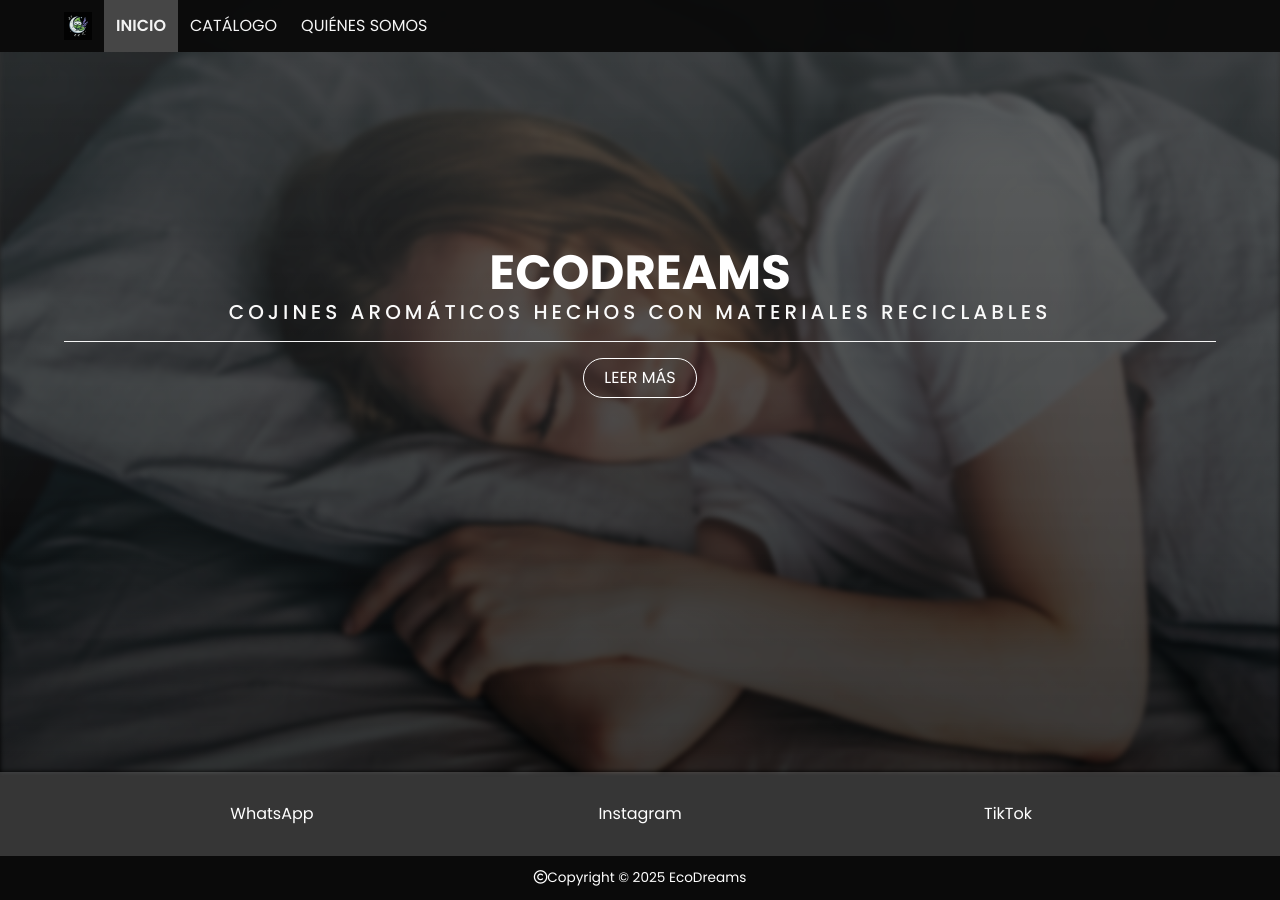
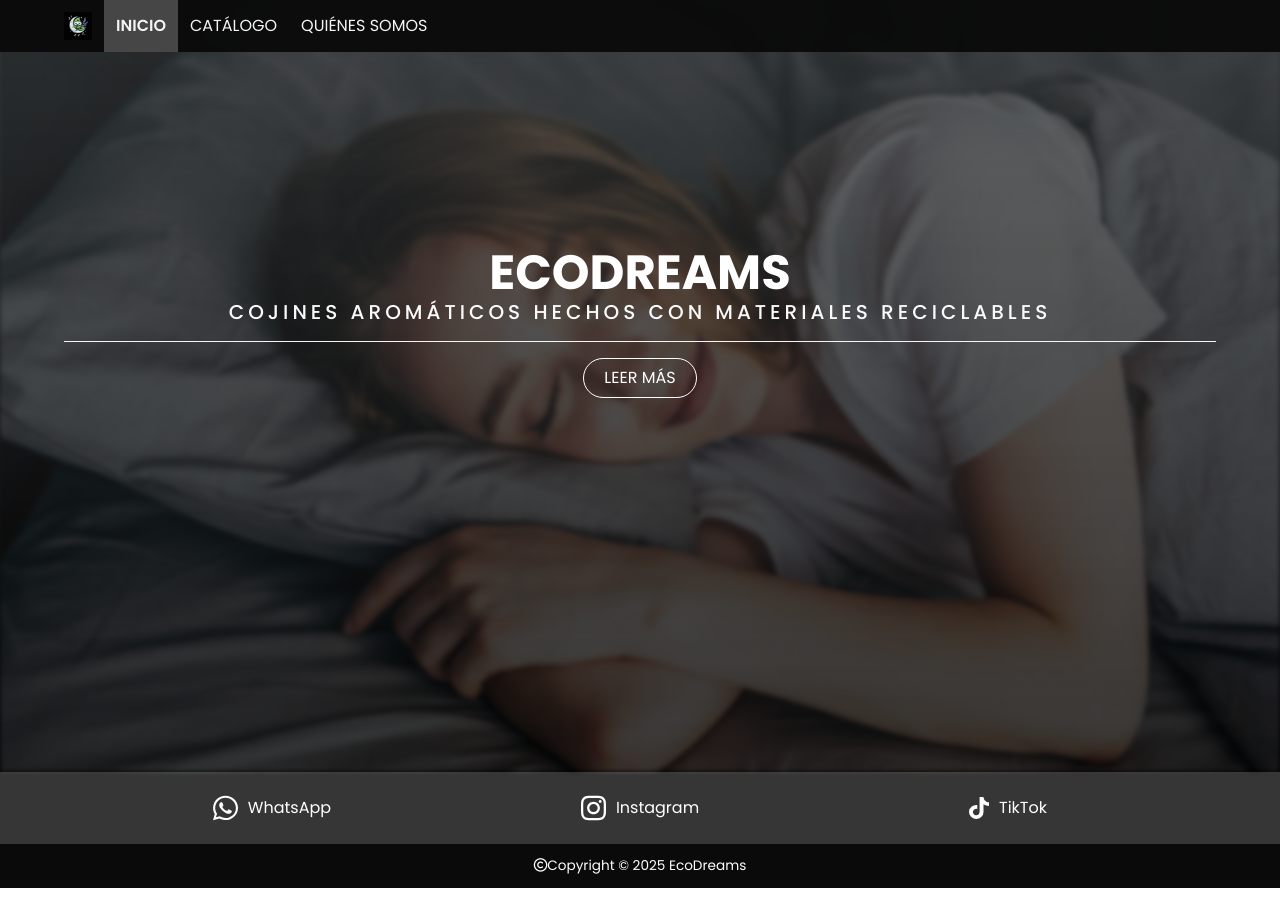
Before and after one commit to ecodreams/ecodreams.github.io, a Jekyll site: the page built from index.md, in a window 1280 px wide and 900 px high, scrolled down 128 px. Built offline with Jekyll 4.4.1, drawn with Linux system fonts in a browser that asks for light colours; nearby versions of some CDN libraries.

Commit message:
Delete unused images and add footer icons

```diff
--- a/_includes/footer.html
+++ b/_includes/footer.html
@@ -5,24 +5,27 @@
       <a
         href="https://wa.me/{{site.whatsapp_number}}"
         target="_blank"
-        class="column has-text-white"
+        class="column has-text-white is-flex icon icons-gap"
       >
+        <img width="25px" src="{{ '/assets/images/whatsapp-icon.svg' | relative_url }}" />
         WhatsApp
       </a>
       {% endunless %} {% unless site.instagram_username == %}
       <a
         href="http://www.instagram.com/{{site.instagram_username}}"
         target="_blank"
-        class="column has-text-white"
+        class="column has-text-white is-flex icon icons-gap"
       >
+        <img width="25px" src="{{ '/assets/images/instagram-icon.svg' | relative_url }}" />
         Instagram
       </a>
       {% endunless %} {% unless site.tiktok_username == %}
       <a
         href="http://www.tiktok.com/@{{site.tiktok_username}}"
         target="_blank"
-        class="column has-text-white"
+        class="column has-text-white is-flex icon icons-gap"
       >
+      <img width="20px" src="{{ '/assets/images/tiktok-icon.svg' | relative_url }}" />
         TikTok
       </a>
       {% endunless %}
--- a/_includes/navbar.html
+++ b/_includes/navbar.html
@@ -6,11 +6,6 @@
 >
   <div class="container">
     <div class="navbar-brand">
-      <!-- <a class="navbar-item"
-                href="{% if page.layout == 'default' %}{{site.url}}{{site.baseurl}}/#{% else %}{{site.url}}{{site.baseurl}}/{% endif %}">
-                <strong>{{site.title}}</strong>
-                <img src="{{ '/assets/images/logo-ed.webp' | relative_url }}" alt="Logo de {{ site.title }}">
-            </a> -->
       <div class="navbar-burger" data-target="navbar-menu">
         <span></span>
         <span></span>
--- a/assets/css/style.scss
+++ b/assets/css/style.scss
@@ -347,3 +347,7 @@
         }
     }
 }
+
+.icons-gap {
+    gap:10px;
+}
```
Also changed, not shown: assets/images/1280x720 Placeholder.png (deleted), assets/images/How to install and use WhatATheme.png (deleted), assets/images/SamplePost.png (deleted), assets/images/What is Jekyll and How to use it.png (deleted), assets/images/instagram-icon.svg (added), assets/images/meta.jpg (deleted), assets/images/tiktok-icon.svg (added), assets/images/whatsapp-icon.svg (added).
